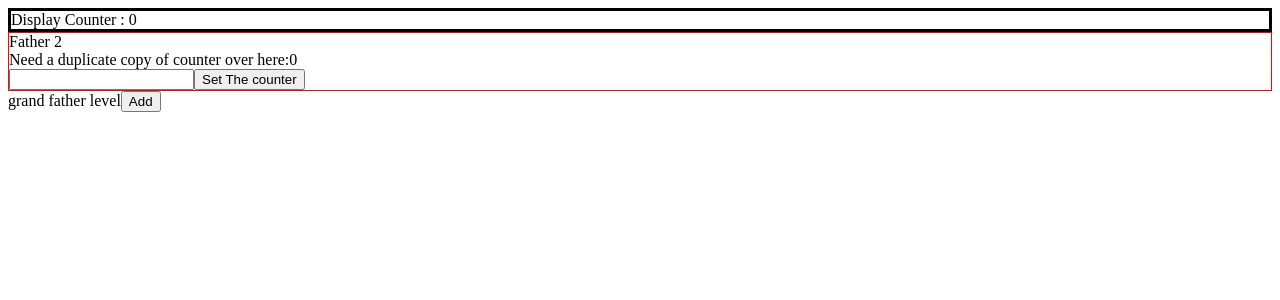
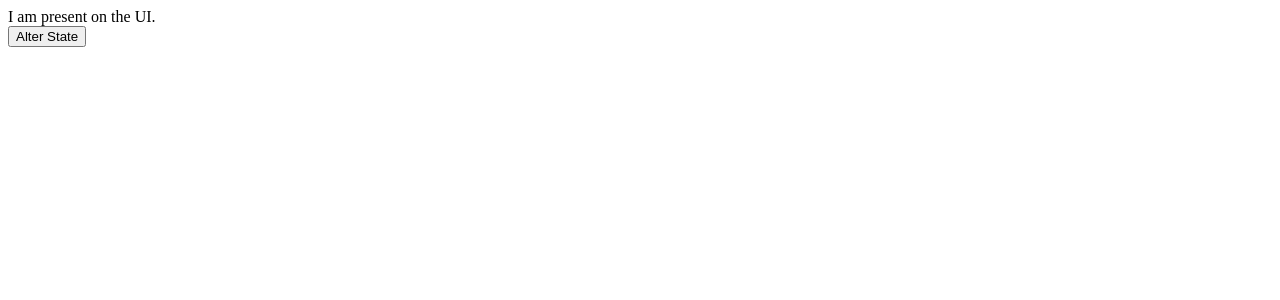
Before and after one commit to RAHULISLOGGEDIN/rec, a React (Create React App) app: page / in a window 1280 px wide. Shown: the top 300 px of the page. Built offline with nearby package versions, Linux system fonts and the light colour scheme.

Commit message:
unmount example

```diff
--- a/src/UpliftState/Father2.js
+++ b/src/UpliftState/Father2.js
@@ -6,10 +6,15 @@ export default function Father2({ counter, updateCounter }) {
     <div style={{ border: "1px solid red" }}>
       <div>Father 2</div>
       <div>Need a duplicate copy of counter over here:{counter}</div>
-      <input type="number" onChange={(e) => setTempCounter(e.target.value)} />
-      <button onClick={() => updateCounter(tempCounter)}>
+      <input
+        type="number"
+        // onChange={(e) => setTempCounter(e.target.value)}
+        onChange={(e) => updateCounter(e.target.value)}
+      />
+
+      {/* <button onClick={() => updateCounter(tempCounter)}>
         Set The counter
-      </button>
+      </button> */}
     </div>
   );
 }
--- a/src/index.js
+++ b/src/index.js
@@ -11,11 +11,12 @@ import ReactDOM from "react-dom/client";
 // import App from "./controlled/App";
 // import App from "./scalableForm/App";
 // import FormErrorHandling from "./scalableForm/FormErrorHandling";
-import GrandFather from "./UpliftState/GrandFather";
+// import GrandFather from "./UpliftState/GrandFather";
+import App from "./umount/App";
 
 const root = ReactDOM.createRoot(document.getElementById("root"));
 root.render(
   // <React.StrictMode>
-  <GrandFather />
+  <App />
   /* </React.StrictMode> */
 );
--- /dev/null
+++ b/src/umount/App.js
@@ -0,0 +1,15 @@
+import React, { useState } from "react";
+
+function AnotherComponent() {
+  return <div>I am present on the UI.</div>;
+}
+
+export default function App() {
+  const [sample, setSample] = useState(true);
+  return (
+    <>
+      {sample ? <AnotherComponent /> : null}
+      <button onClick={() => setSample(!sample)}>Alter State</button>
+    </>
+  );
+}
```
